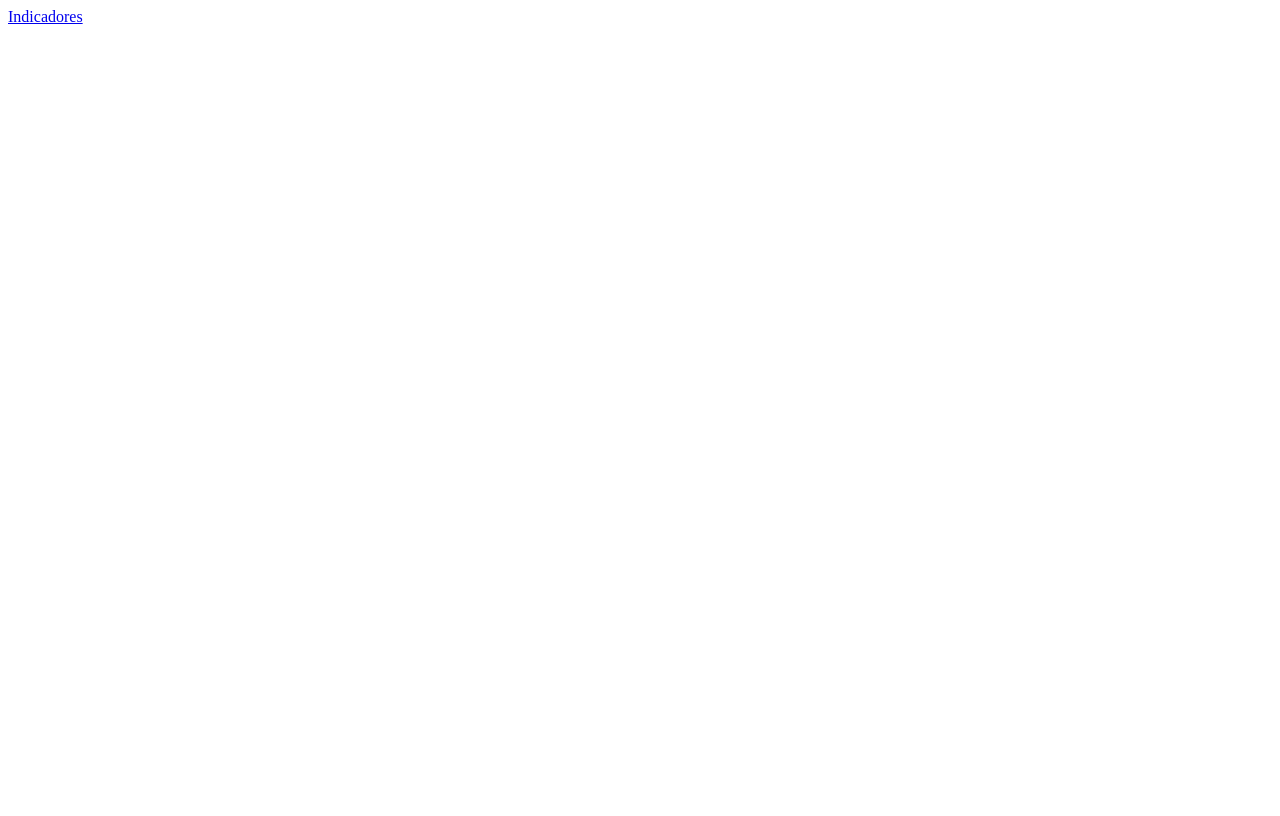
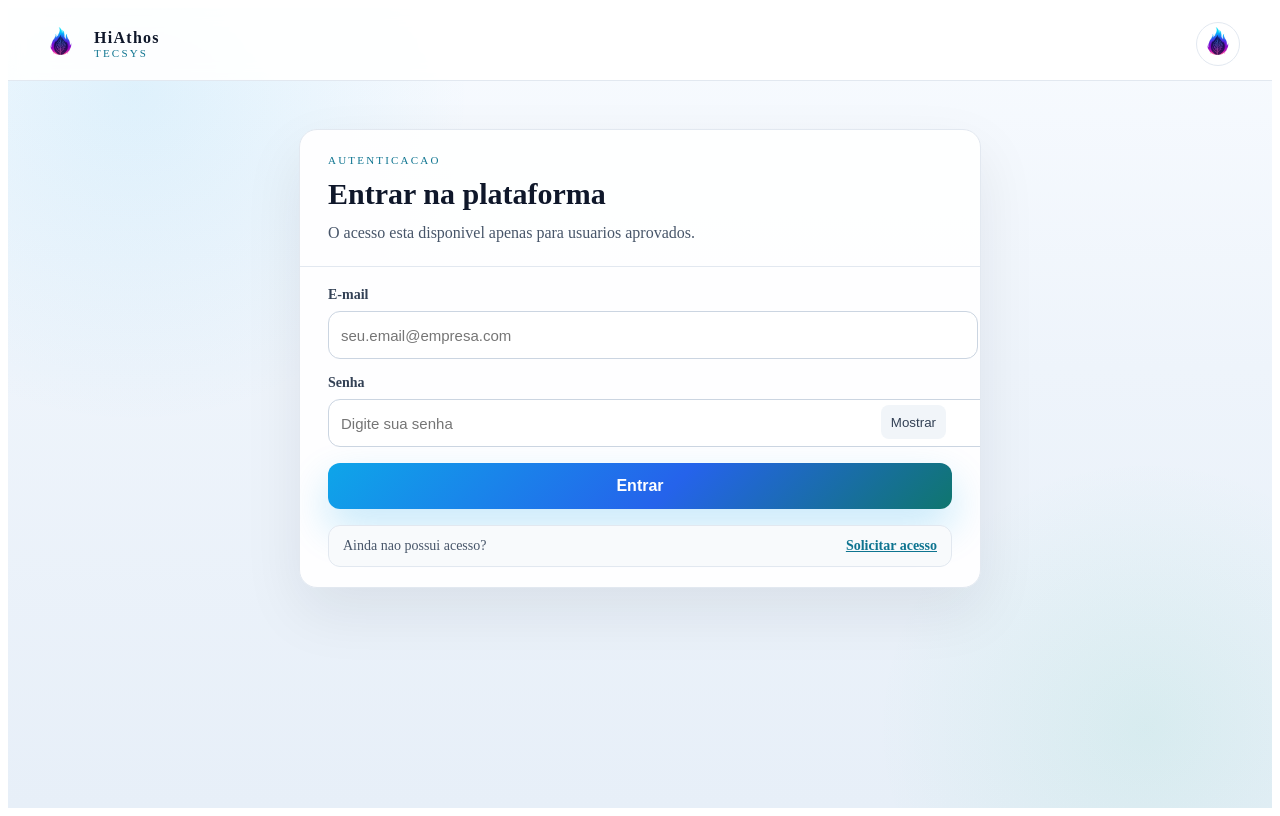
Before and after one commit to AthosFatecSjc/frontend, a Vue app: page /login in a window 1280 px wide. Before the commit this address had no page. Built offline with nearby package versions, Linux system fonts and the light colour scheme; the HTML template or start-up script is replaced by a standard one.

Commit message:
ATS-28 feat: up inicial da tela de login + rota

```diff
--- a/src/App.vue
+++ b/src/App.vue
@@ -1,10 +1,5 @@
 <script setup lang="ts"></script>
 
-
-
 <template>
-  <nav style="margin-bottom: 1rem">
-    <router-link to="/indicadores">Indicadores</router-link>
-  </nav>
   <router-view />
 </template>
--- /dev/null
+++ b/src/pages/Login.vue
@@ -0,0 +1,417 @@
+<template>
+  <div class="login-page">
+    <header class="topbar">
+      <div class="brand">
+        <img :src="logo" alt="Logo HiAthos" class="brand-mark" />
+        <div>
+          <p class="brand-title">HiAthos</p>
+          <p class="brand-subtitle">Tecsys</p>
+        </div>
+      </div>
+      <img :src="logo" alt="Icone HiAthos" class="corner-icon" />
+    </header>
+
+    <main class="content">
+      <section class="card">
+        <div class="card-head">
+          <p class="eyebrow">Autenticacao</p>
+          <h1>Entrar na plataforma</h1>
+          <p class="description">O acesso esta disponivel apenas para usuarios aprovados.</p>
+        </div>
+
+        <form class="form" @submit.prevent="handleSubmit">
+          <div v-if="statusMessage" :class="['message', statusMessage.type]">
+            {{ statusMessage.message }}
+          </div>
+
+          <div class="field">
+            <label for="email">E-mail</label>
+            <input
+              id="email"
+              v-model="email"
+              type="email"
+              required
+              placeholder="seu.email@empresa.com"
+              autocomplete="email"
+            />
+          </div>
+
+          <div class="field">
+            <label for="senha">Senha</label>
+            <div class="password-wrap">
+              <input
+                id="senha"
+                v-model="senha"
+                :type="showPassword ? 'text' : 'password'"
+                required
+                placeholder="Digite sua senha"
+                autocomplete="current-password"
+              />
+              <button type="button" class="toggle-btn" @click="showPassword = !showPassword">
+                {{ showPassword ? 'Ocultar' : 'Mostrar' }}
+              </button>
+            </div>
+          </div>
+
+          <button type="submit" class="submit-btn" :disabled="loading">
+            {{ loading ? 'Entrando...' : 'Entrar' }}
+          </button>
+
+          <div class="cta-box">
+            <span>Ainda nao possui acesso?</span>
+            <a href="#">Solicitar acesso</a>
+          </div>
+        </form>
+      </section>
+    </main>
+  </div>
+</template>
+
+<script setup lang="ts">
+import { ref } from 'vue';
+import { useRouter } from 'vue-router';
+import logo from '../assets/logo.png';
+
+type StatusType = 'pending' | 'rejected' | 'error';
+
+type StatusMessage = {
+  type: StatusType;
+  message: string;
+} | null;
+
+type StoredUser = {
+  id: string;
+  nome: string;
+  email: string;
+  senhaHash: string;
+  status: 'PENDENTE' | 'ATIVO' | 'REJEITADO';
+  role: 'USER' | 'ADMIN';
+};
+
+const router = useRouter();
+
+const email = ref('');
+const senha = ref('');
+const showPassword = ref(false);
+const loading = ref(false);
+const statusMessage = ref<StatusMessage>(null);
+
+function getUsers(): StoredUser[] {
+  const usersData = localStorage.getItem('users');
+  if (!usersData) {
+    return [];
+  }
+
+  try {
+    return JSON.parse(usersData) as StoredUser[];
+  } catch {
+    return [];
+  }
+}
+
+function addLog(entry: {
+  userId: string;
+  userName: string;
+  action: string;
+  details?: string;
+}) {
+  const logsRaw = localStorage.getItem('logs');
+  const logs = logsRaw ? JSON.parse(logsRaw) : [];
+
+  logs.push({
+    id: Date.now().toString(),
+    userId: entry.userId,
+    userName: entry.userName,
+    action: entry.action,
+    timestamp: new Date().toISOString(),
+    details: entry.details,
+  });
+
+  localStorage.setItem('logs', JSON.stringify(logs));
+}
+
+async function handleSubmit() {
+  loading.value = true;
+  statusMessage.value = null;
+
+  const users = getUsers();
+  const user = users.find(currentUser => currentUser.email === email.value);
+
+  if (user?.status === 'PENDENTE') {
+    statusMessage.value = {
+      type: 'pending',
+      message: 'Seu cadastro esta pendente de aprovacao. Aguarde a analise do administrador.',
+    };
+    loading.value = false;
+    return;
+  }
+
+  if (user?.status === 'REJEITADO') {
+    statusMessage.value = {
+      type: 'rejected',
+      message: 'Seu acesso foi rejeitado. Entre em contato com o administrador para mais informacoes.',
+    };
+    loading.value = false;
+    return;
+  }
+
+  const foundUser = users.find(
+    currentUser => currentUser.email === email.value && currentUser.senhaHash === senha.value,
+  );
+
+  if (!foundUser || foundUser.status !== 'ATIVO') {
+    addLog({
+      userId: 'unknown',
+      userName: email.value,
+      action: 'Tentativa de login',
+      details: 'Login falhou',
+    });
+
+    statusMessage.value = {
+      type: 'error',
+      message: 'Credenciais invalidas. Verifique seu e-mail e senha.',
+    };
+    loading.value = false;
+    return;
+  }
+
+  localStorage.setItem('currentUser', JSON.stringify(foundUser));
+
+  addLog({
+    userId: foundUser.id,
+    userName: foundUser.nome,
+    action: 'Login realizado',
+  });
+
+  const preferredPath = foundUser.role === 'ADMIN' ? '/dashboard' : '/dashboard-ranking';
+  const hasPreferredPath = router.getRoutes().some(route => route.path === preferredPath);
+
+  await router.push(hasPreferredPath ? preferredPath : '/indicadores');
+
+  loading.value = false;
+}
+</script>
+
+<style scoped>
+.login-page {
+  min-height: 100vh;
+  color: #0f172a;
+  background:
+    radial-gradient(circle at 10% 10%, rgba(14, 165, 233, 0.1), transparent 25%),
+    radial-gradient(circle at 90% 90%, rgba(16, 185, 129, 0.08), transparent 20%),
+    linear-gradient(180deg, #f8fbff 0%, #eef4fb 45%, #e7eff8 100%);
+}
+
+.topbar {
+  position: sticky;
+  top: 0;
+  z-index: 20;
+  display: flex;
+  align-items: center;
+  justify-content: space-between;
+  padding: 14px 18px;
+  border-bottom: 1px solid #e2e8f0;
+  background: rgba(255, 255, 255, 0.92);
+  backdrop-filter: blur(8px);
+}
+
+.brand {
+  display: flex;
+  align-items: center;
+  gap: 12px;
+}
+
+.brand-mark {
+  width: 42px;
+  height: 42px;
+  border-radius: 50%;
+  object-fit: cover;
+}
+
+.brand-title {
+  margin: 0;
+  font-weight: 700;
+  letter-spacing: 0.08em;
+}
+
+.brand-subtitle {
+  margin: 0;
+  font-size: 11px;
+  text-transform: uppercase;
+  letter-spacing: 0.2em;
+  color: #0e7490;
+}
+
+.corner-icon {
+  width: 42px;
+  height: 42px;
+  border-radius: 50%;
+  border: 1px solid #e2e8f0;
+  background: #ffffff;
+  object-fit: cover;
+}
+
+.content {
+  display: grid;
+  place-items: center;
+  padding: 28px 16px;
+}
+
+.card {
+  width: min(100%, 680px);
+  border-radius: 18px;
+  border: 1px solid #e2e8f0;
+  background: rgba(255, 255, 255, 0.95);
+  box-shadow: 0 24px 60px rgba(15, 23, 42, 0.08);
+  overflow: hidden;
+}
+
+.card-head {
+  padding: 24px 20px;
+  border-bottom: 1px solid #e2e8f0;
+}
+
+.eyebrow {
+  margin: 0 0 10px;
+  font-size: 11px;
+  text-transform: uppercase;
+  letter-spacing: 0.2em;
+  color: #0e7490;
+}
+
+h1 {
+  margin: 0;
+  font-size: 30px;
+  line-height: 1.2;
+}
+
+.description {
+  margin: 12px 0 0;
+  color: #475569;
+}
+
+.form {
+  display: grid;
+  gap: 16px;
+  padding: 20px;
+}
+
+.field {
+  display: grid;
+  gap: 8px;
+}
+
+.field label {
+  font-size: 14px;
+  font-weight: 600;
+  color: #334155;
+}
+
+.field input {
+  height: 46px;
+  width: 100%;
+  border: 1px solid #cbd5e1;
+  border-radius: 12px;
+  padding: 0 12px;
+  font-size: 15px;
+  background: #ffffff;
+}
+
+.field input:focus {
+  outline: 2px solid rgba(14, 165, 233, 0.22);
+  border-color: #0ea5e9;
+}
+
+.password-wrap {
+  position: relative;
+}
+
+.password-wrap input {
+  padding-right: 80px;
+}
+
+.toggle-btn {
+  position: absolute;
+  right: 6px;
+  top: 6px;
+  height: 34px;
+  padding: 0 10px;
+  border: 0;
+  border-radius: 8px;
+  background: #f1f5f9;
+  color: #334155;
+  cursor: pointer;
+}
+
+.submit-btn {
+  border: 0;
+  height: 46px;
+  border-radius: 12px;
+  font-size: 16px;
+  font-weight: 700;
+  color: #ffffff;
+  cursor: pointer;
+  background: linear-gradient(135deg, #0ea5e9 0%, #2563eb 55%, #0f766e 100%);
+  box-shadow: 0 18px 40px rgba(14, 165, 233, 0.24);
+}
+
+.submit-btn:disabled {
+  opacity: 0.78;
+  cursor: wait;
+}
+
+.cta-box {
+  display: flex;
+  align-items: center;
+  justify-content: space-between;
+  gap: 12px;
+  padding: 12px 14px;
+  border-radius: 12px;
+  border: 1px solid #e2e8f0;
+  background: #f8fafc;
+  font-size: 14px;
+  color: #475569;
+}
+
+.cta-box a {
+  color: #0e7490;
+  font-weight: 600;
+}
+
+.message {
+  border: 1px solid;
+  border-radius: 12px;
+  padding: 12px;
+  font-size: 14px;
+}
+
+.message.pending {
+  border-color: #fcd34d;
+  background: #fffbeb;
+  color: #92400e;
+}
+
+.message.rejected,
+.message.error {
+  border-color: #fecaca;
+  background: #fef2f2;
+  color: #991b1b;
+}
+
+@media (min-width: 768px) {
+  .topbar {
+    padding-left: 32px;
+    padding-right: 32px;
+  }
+
+  .content {
+    padding: 48px 20px;
+  }
+
+  .card-head,
+  .form {
+    padding-left: 28px;
+    padding-right: 28px;
+  }
+}
+</style>
--- a/src/router/index.ts
+++ b/src/router/index.ts
@@ -4,6 +4,15 @@ import { createRouter, createWebHistory } from 'vue-router'
 const router = createRouter({
   history: createWebHistory(import.meta.env.BASE_URL),
   routes: [
+    {
+      path: '/',
+      redirect: '/login',
+    },
+    {
+      path: '/login',
+      name: 'Login',
+      component: () => import('../pages/Login.vue'),
+    },
     {
       path: '/indicadores',
       name: 'Indicadores',
```
Also changed, not shown: src/assets/logo.png (added).
